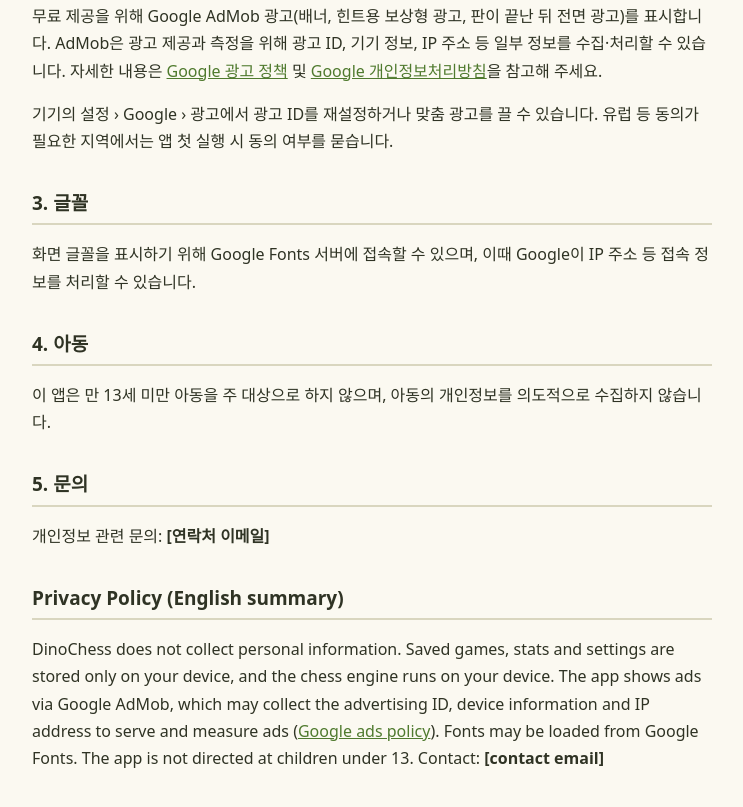
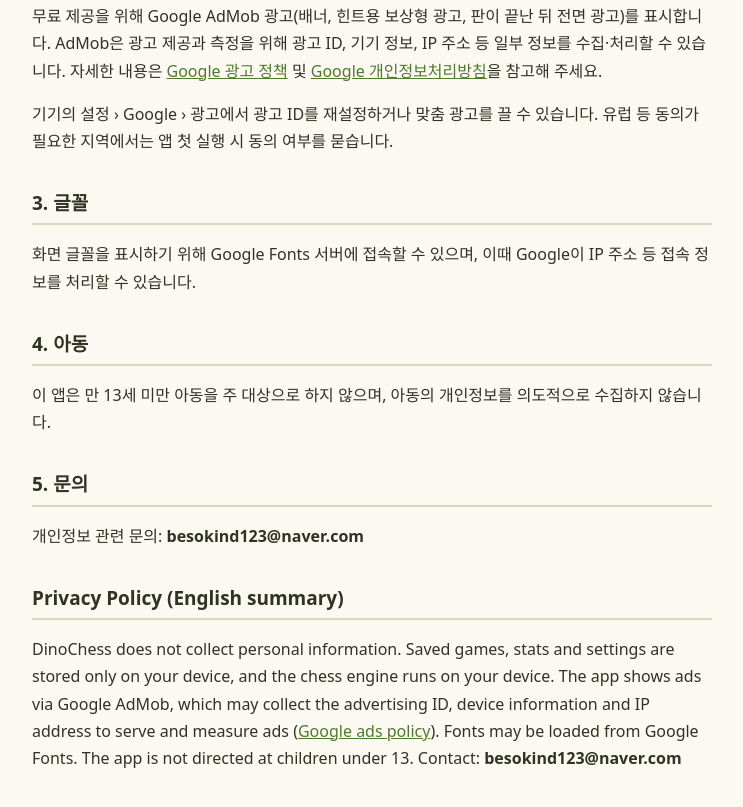
Before and after one commit to Art-Web1104/Art-Web1104.github.io, a plain HTML site: page dinochess/privacy.html in a window 1280 px wide. Shown: the part 365-1172 px from the top of the page, without its empty margins (268-1011 px from the left). Drawn offline with Linux system fonts and the light colour scheme.

Commit message:
Add contact email to dinochess privacy policy

```diff
--- a/dinochess/privacy.html
+++ b/dinochess/privacy.html
@@ -34,13 +34,13 @@
   <p>이 앱은 만 13세 미만 아동을 주 대상으로 하지 않으며, 아동의 개인정보를 의도적으로 수집하지 않습니다.</p>
 
   <h2>5. 문의</h2>
-  <p>개인정보 관련 문의: <b>[연락처 이메일]</b></p>
+  <p>개인정보 관련 문의: <b>besokind123@naver.com</b></p>
 
   <h2>Privacy Policy (English summary)</h2>
   <p>DinoChess does not collect personal information. Saved games, stats and settings are stored only on your device, and the chess engine runs on your device.
   The app shows ads via Google AdMob, which may collect the advertising ID, device information and IP address to serve and measure ads
   (<a href="https://policies.google.com/technologies/ads">Google ads policy</a>). Fonts may be loaded from Google Fonts.
-  The app is not directed at children under 13. Contact: <b>[contact email]</b></p>
+  The app is not directed at children under 13. Contact: <b>besokind123@naver.com</b></p>
 </main>
 </body>
 </html>
```
